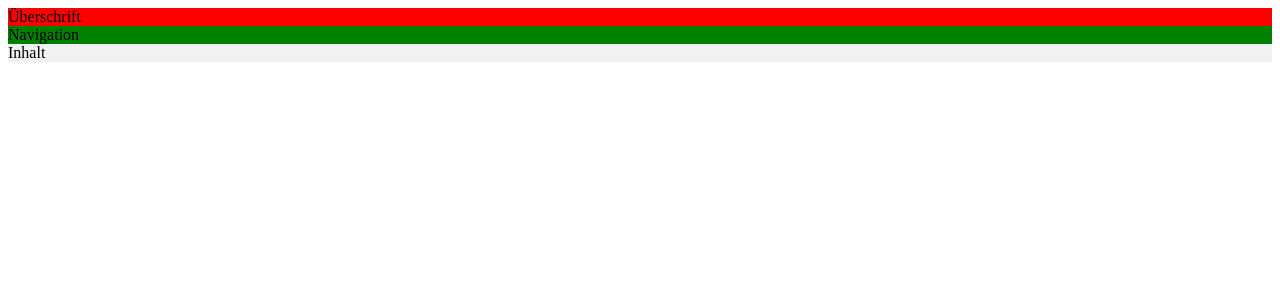
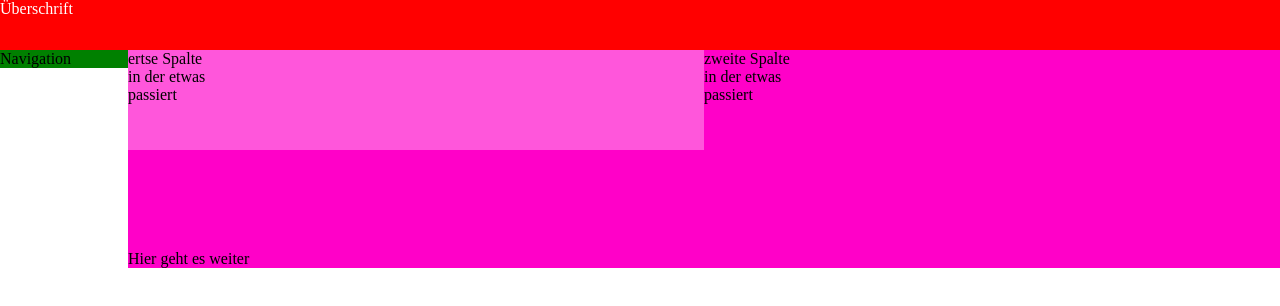
Before and after one commit to soma-web/PixelWerkstatt_Html, a plain HTML site: page 2.html in a window 1280 px wide. Drawn offline with Linux system fonts and the light colour scheme.

Commit message:
2.html fertig

```diff
--- a/2.html
+++ b/2.html
@@ -5,17 +5,44 @@
     <meta name="viewport" content="width=device-width, initial-scale=1.0" />
     <title>Pixelwerkstatt</title>
     <style type = "text/css">
+      body{
+        height: 100%;  /* der body nimmt 100% der Höhe ein */
+        width: 100%;   /* der body nimmt 100% der Breite ein */
+        margin: 0px;   /* keine Abstände zu den Breiten */
+      }
+
       .header{
-        background: red;
+        background: red;  /* Hintergrundfarbe  (red,green oder auch #556677) */
+        height: 50px;
+        color: #ffffff;   /* Textfarbe  */
       }
 
       .navigation{
         background: green;
+        float: left;        /* der Container soll sich links orientieren */
+        width: 10%;
+        height: 100%;
       }
 
       .content{
-        background: #f1f1f1
+        background: #ff01c8;
+        margin-left: 10%;    /* Abstand nach links soll 10% der breite betragen */
+        width: 90%;
+        height: 100%;
       }
+
+      .halfsite{
+        width: 50%;
+        height: 100px;
+        overflow:hidden;
+      }
+
+      .left{
+        float: left;
+        overflow:hidden;
+        background: #ffffff55;
+      }
+
     </style>
   </head>
   <body>
@@ -26,6 +53,20 @@
       Navigation
     </div>
     <div class="content">
-      Inhalt
+
+      <article class="halfsite left">
+          ertse Spalte <br>
+          in der etwas <bR>
+          passiert
+      </article>
+      <article class="halfsite">
+        zweite Spalte <br>
+        in der etwas <bR>
+        passiert
+      </article>
+     <article style="margin-top: 100px;">
+       Hier geht es weiter
+     </article>
+
     </div>
   </body>
```
